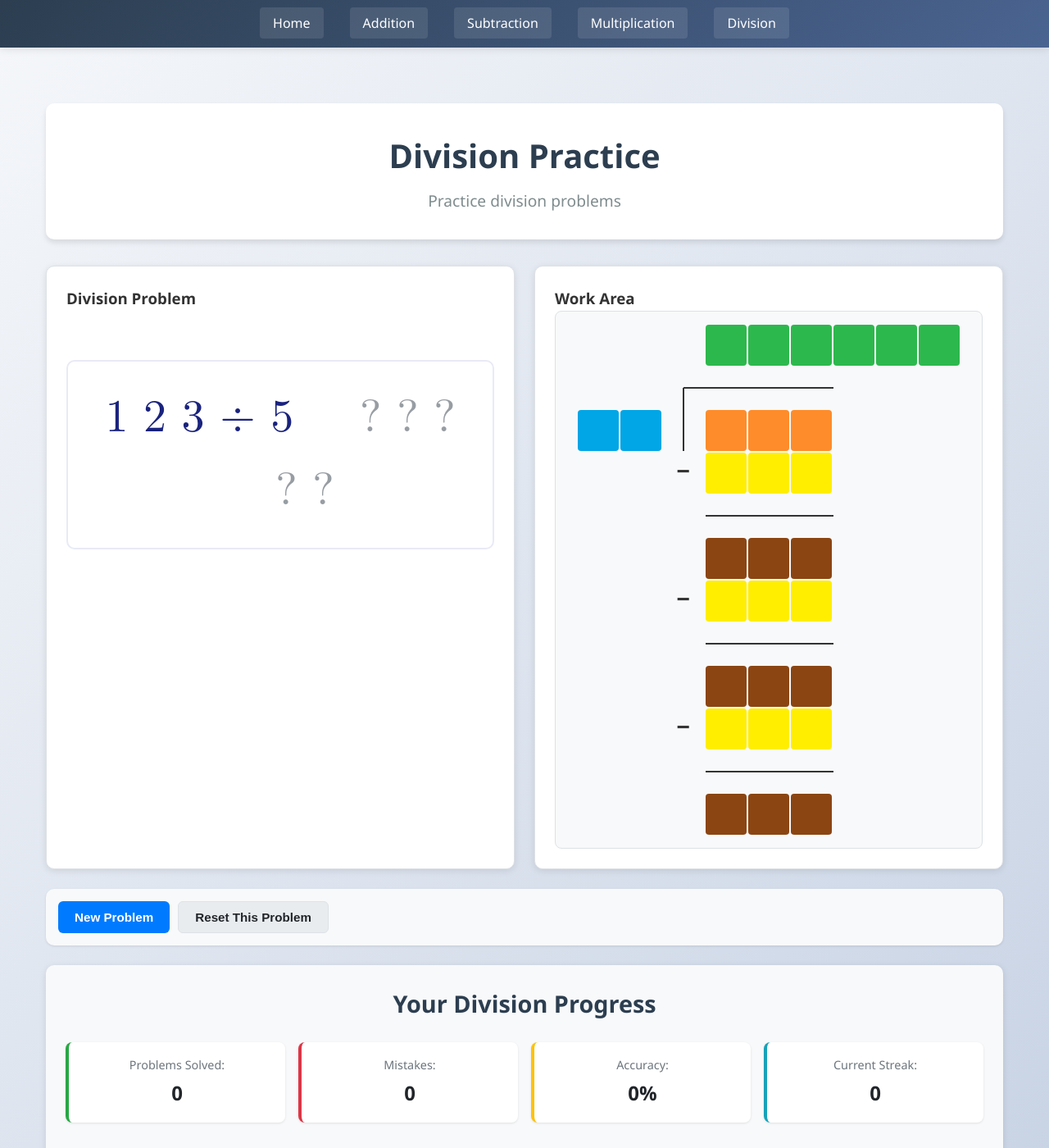
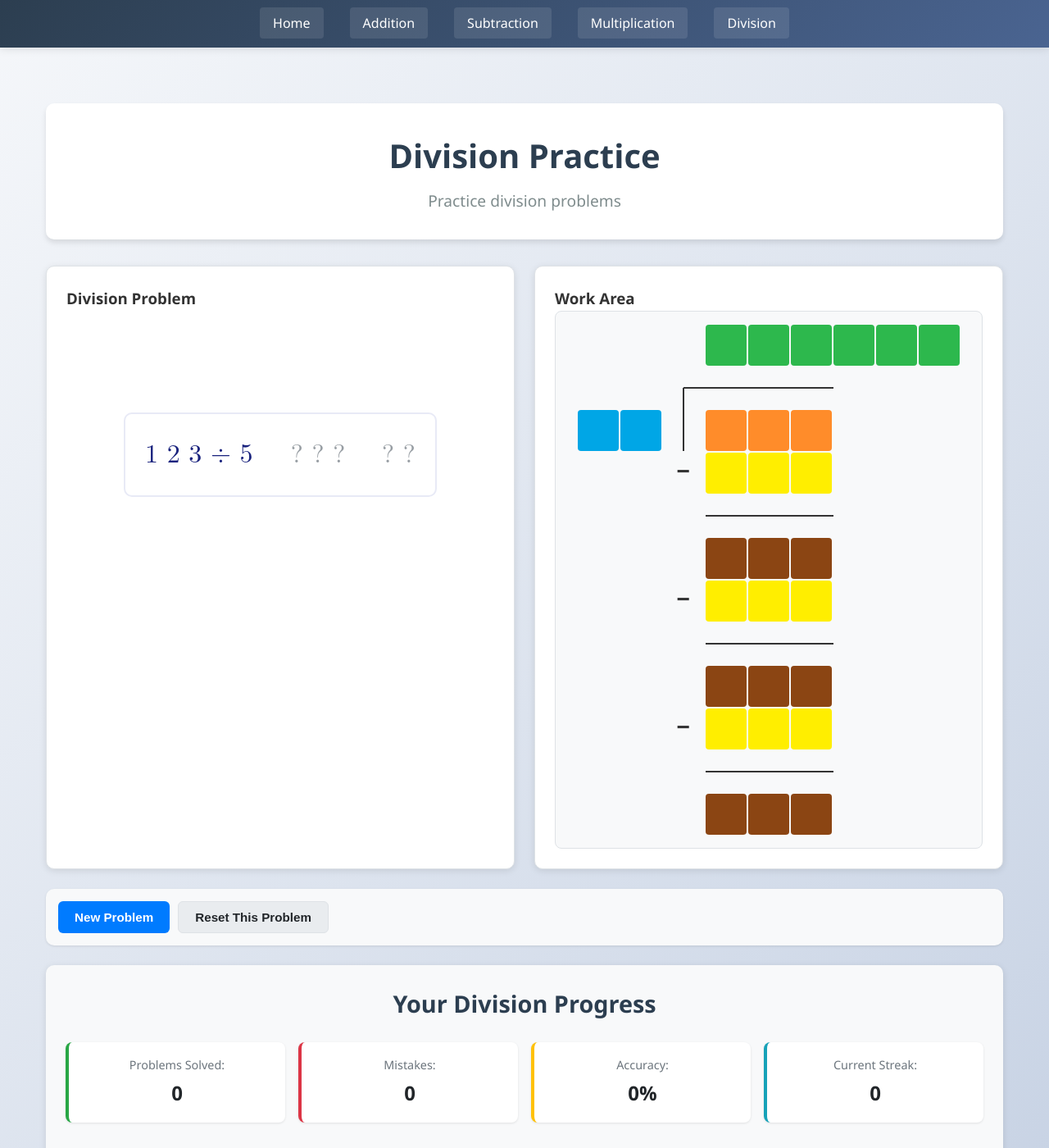
Before and after one commit to ZBZFirst/Math, a Jekyll site: the page built from division.md, in a window 1280 px wide and 1400 px high. Shown: the whole window at 82% size. Built offline with Jekyll 4.4.1, drawn with Linux system fonts in a browser that asks for light colours.

Commit message:
Update division.css

```diff
--- a/assets/css/division.css
+++ b/assets/css/division.css
@@ -113,7 +113,7 @@
 
 .large-equation {
     font-family: var(--font-math);
-    font-size: 3.5em;
+    font-size: 2em;
     color: #1a237e;
     padding: var(--space-lg);
     background: var(--white);
```
